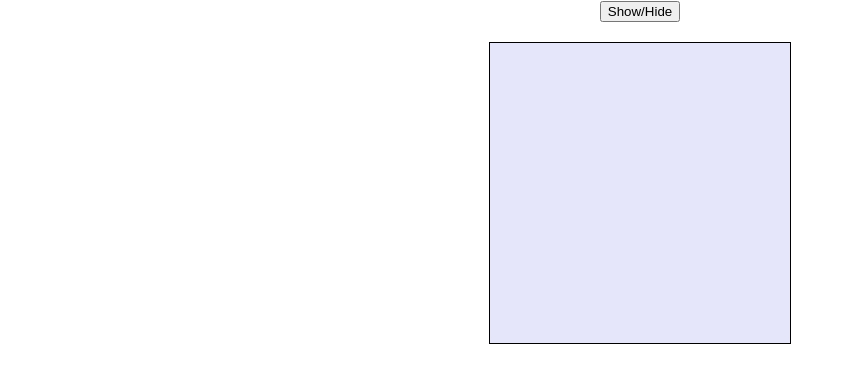
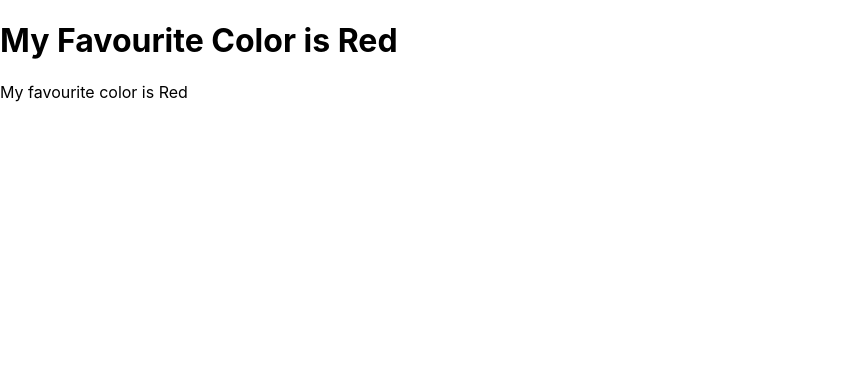
Before and after one commit to ayelet/React-Exercises, a React (Create React App) app in the folder hello/: page / in a window 1280 px wide. Shown: the top 382 px of the page, without its empty margins (0-853 px from the left). Built offline with nearby package versions, Linux system fonts and the light colour scheme.

Commit message:
ex8.2 - Component Lifecycle

```diff
--- a/hello/src/App.js
+++ b/hello/src/App.js
@@ -1,17 +1,19 @@
 import React from "react";
+import FavColor from "./Components/Ex8_1/Ex8_1";
 // import Hello from "./Components/Ex2_2/Ex2_2";
 // import Boxes from "./Components/Ex3_1/Boxes";
 // import Quiz from "./Components/Quiz/Quiz";
 // import Container from "./Components/Ex4_1_Buttons/Container";
 // import CardContainer from "./Components/Ex4_2_Cards/CardContainer";
 // import IncContainer from "./Components/Ex7_1/IncContainerClass";
-import ShowHideDiv from "./Components/Ex7_2_ShowHideDiv/ShowHideDiv";
+// import ShowHideDiv from "./Components/Ex7_2_ShowHideDiv/ShowHideDiv";
 
 function App() {
   // return <Boxes />;
   return (
     <div>
-      <ShowHideDiv />
+      <FavColor />
+
     </div>
   );
 }
--- /dev/null
+++ b/hello/src/Components/Ex8_1/Ex8_1.jsx
@@ -0,0 +1,29 @@
+import React, { Component } from "react";
+
+class FavColor extends Component {
+  constructor(props) {
+    super(props);
+    this.state = { favColor: "Blue" };
+    this.colorRef = React.createRef();
+  }
+  componentDidMount() {
+    setTimeout(() => {
+      this.setState({ favColor: "Red" });
+    }, 1000);
+  }
+
+  componentDidUpdate() {
+    this.colorRef.current.innerHTML = `My favourite color is ${this.state.favColor}`;
+  }
+
+  render() {
+    return (
+      <div>
+        <h1>My Favourite Color is {this.state.favColor}</h1>
+        <div id={"inner"} ref={this.colorRef}></div>
+      </div>
+    );
+  }
+}
+
+export default FavColor;
```
